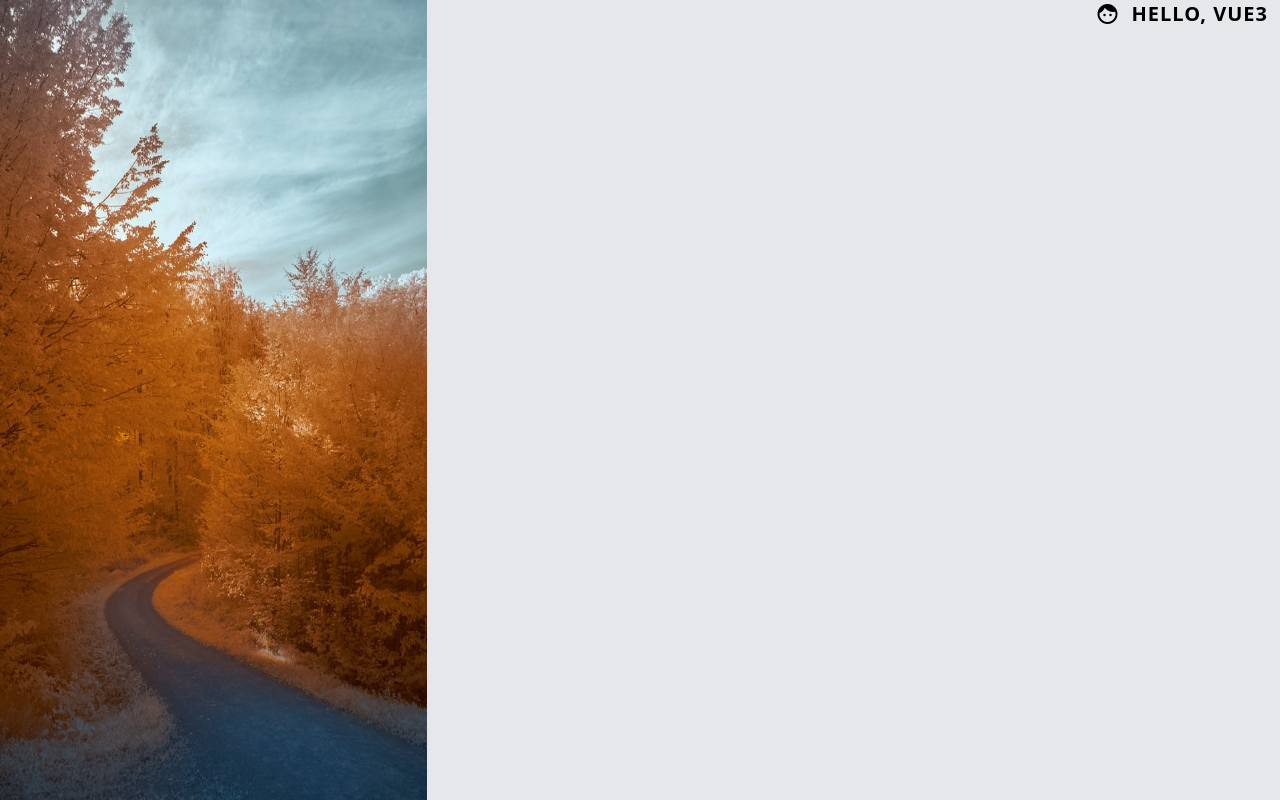
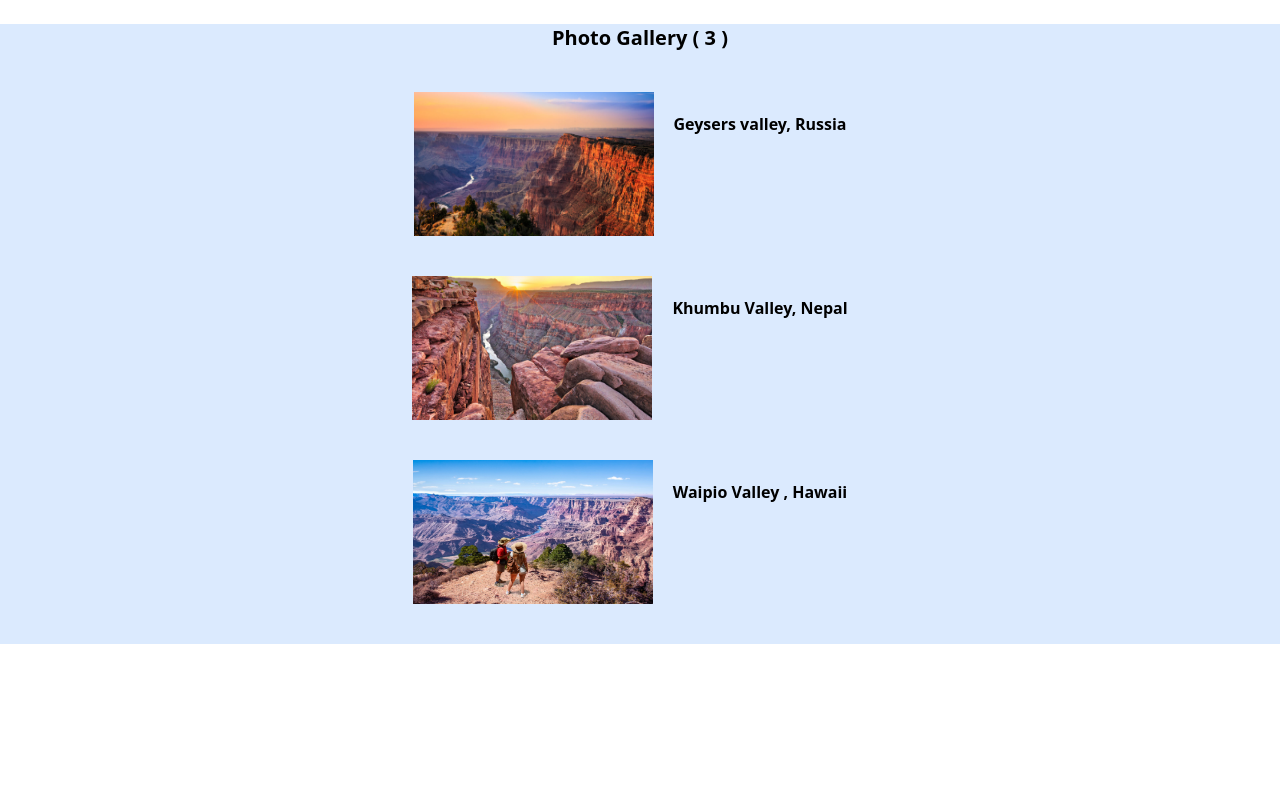
Before and after one commit to peemkaka/INT203_62130500114_groupwork_5, a plain HTML site: page index.html in a window 1280 px wide. Drawn offline with nearby package versions, Linux system fonts and the light colour scheme; some icons are missing.

Commit message:
[UPLOAD]GROUPWORK3

```diff
--- a/index.html
+++ b/index.html
@@ -6,6 +6,7 @@
   <meta name="viewport" content="width=device-width, initial-scale=1.0" />
   <title>Basic Vue Js - HelloWorld App</title>
 
+  <link href="https://cdn.iconmonstr.com/1.3.0/css/iconmonstr-iconic-font.min.css" rel="stylesheet" />
   <!-- https://google.github.io/material-design-icons/#icon-font-for-the-web -->
   <!-- Using via Google Web Fonts -->
   <link href="https://fonts.googleapis.com/icon?family=Material+Icons" rel="stylesheet" />
@@ -17,16 +18,22 @@
   <!-- https://v3.vuejs.org/guide/installation.html#release-notes -->
   <!-- Vue CDN -->
   <script src="https://unpkg.com/vue@next"></script>
-
 </head>
 
 <body>
-  <div id="app" class="h-screen w-full bg-gray-200 flex items-start justify-start">
-    <img src="./images/1.jpg" class="w-1/3 h-full">
-    <div class="w-full flex items-center justify-end">
-      <i class="material-icons">face</i>
-      <p class="font-semibold text-xl tracking-wider uppercase px-3"> {{ msg }}</p>
-    </div>
+  <div id="app" class="mt-6 flex flex-col items-center mx-auto bg-blue-100 ">
+    <h1 class="text-xl font-extrabold">Photo Gallery ( {{ totalGallery }} )</h1>
+    <ul>
+      <li v-for="(photo,index) in photos" class="flex justify-center m-10">
+        <button v-on:click="toggleDone(index)" >
+        <img class="h-36 w-60" :src="photo.url">
+        </button>
+        <span class="font-bold  mt-5 ml-5 ">{{photo.title}}</span>
+        <div class="mt-5 ml-5">
+          <i v-show="photo.done" class="im im-heart text-red-400"></i>
+        </div>
+      </li>
+    </ul>
   </div>
 
   <!-- my main.js -->
--- a/main.js
+++ b/main.js
@@ -1,9 +1,22 @@
-    const app = {
-        data() {
-            return {
-                msg: 'Hello, Vue3'
-            }
+const app = {
+    data() {
+        return {
+            photos: [{url:'images/g1.jpg', title: 'Geysers valley, Russia',done: false},
+                     {url:'images/g2.jpg',title: 'Khumbu Valley, Nepal', done: false},
+                     {url:'images/g3.jpg',title: 'Waipio Valley , Hawaii', done: false}
+                ]
         }
-
+    },
+    methods: {
+        toggleDone(index){
+            this.photos[index].done = !this.photos[index].done
+        }
     }
-    Vue.createApp(app).mount('#app')
+    ,
+     computed: {
+        totalGallery(){
+            return this.photos.length
+        }
+    }
+}
+Vue.createApp(app).mount('#app')
```
Also changed, not shown: images/g1.jpg (added), images/g2.jpg (added), images/g3.jpg (added), images/preview.JPG (added).
